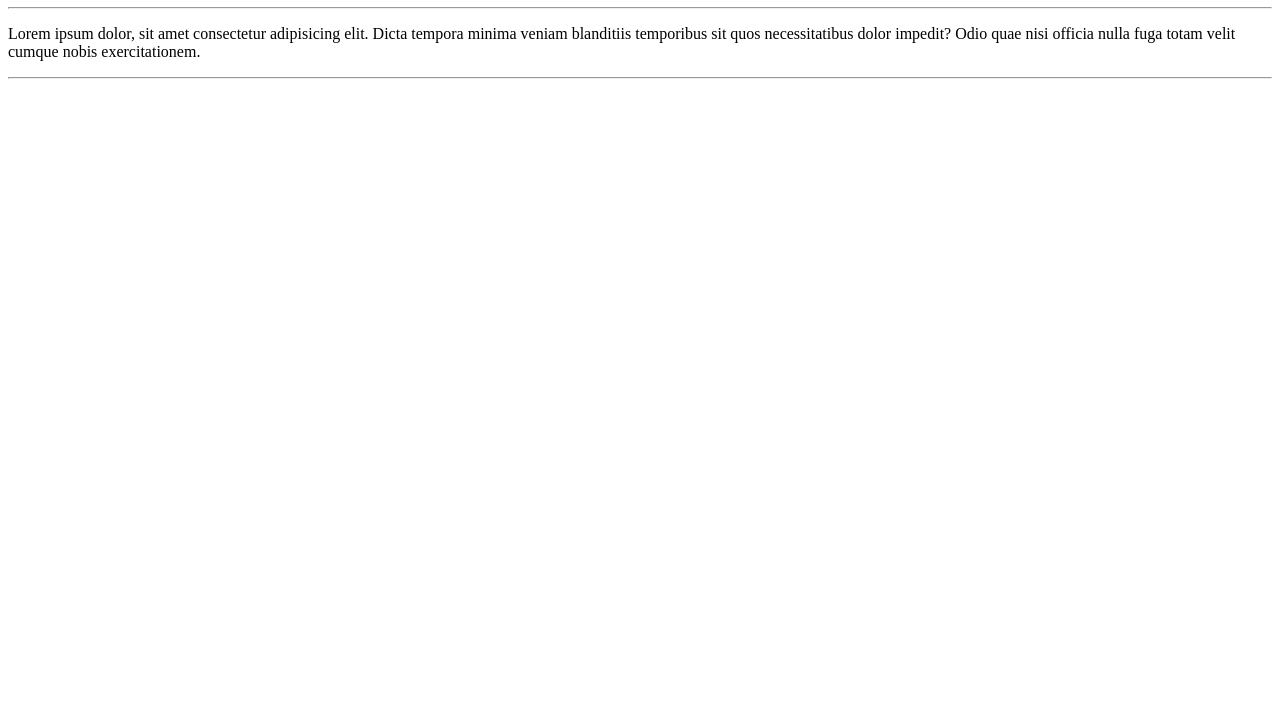
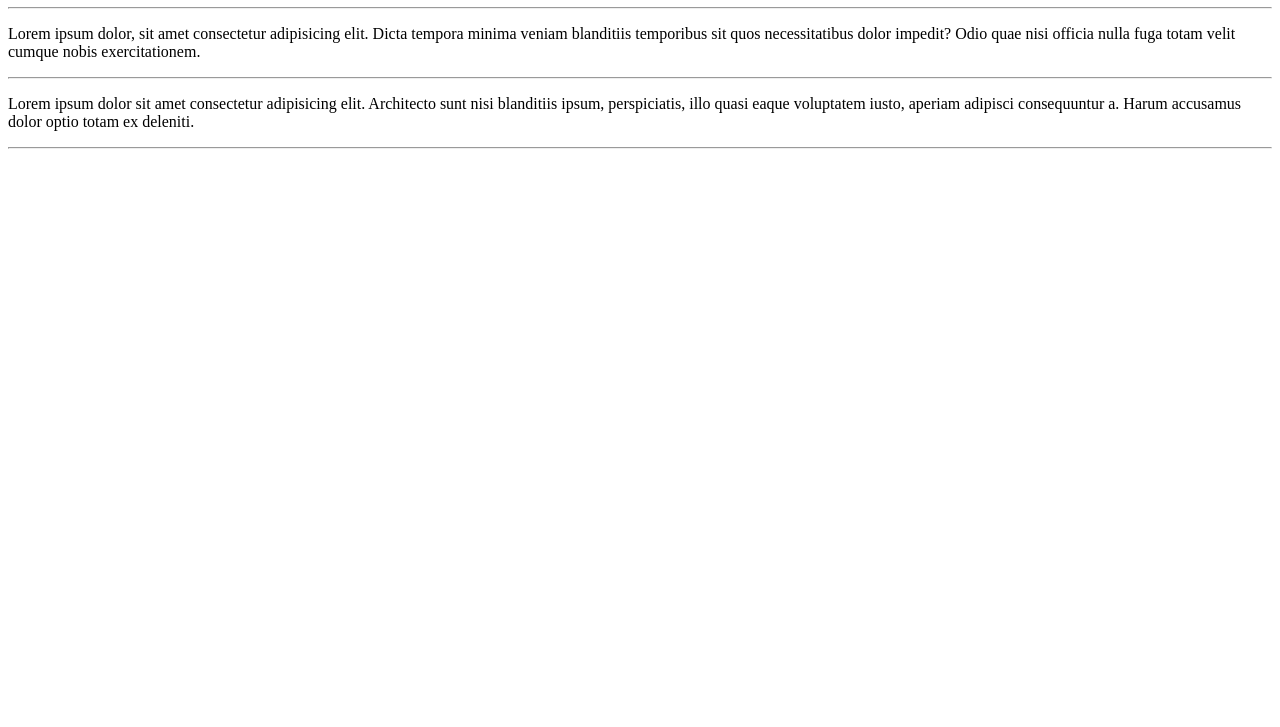
Before and after one commit to joseritavitor/Ola_mundo, a plain HTML site: page site-exemplo/index.html in a window 1280 px wide. Shown: the part 73-800 px from the top of the page. Drawn offline with Linux system fonts and the light colour scheme.

Commit message:
Adicionei um paragráfo.

```diff
--- a/site-exemplo/index.html
+++ b/site-exemplo/index.html
@@ -11,5 +11,7 @@
     <hr>
     <p>Lorem ipsum dolor, sit amet consectetur adipisicing elit. Dicta tempora minima veniam blanditiis temporibus sit quos necessitatibus dolor impedit? Odio quae nisi officia nulla fuga totam velit cumque nobis exercitationem.</p>
     <hr>
+    <p>Lorem ipsum dolor sit amet consectetur adipisicing elit. Architecto sunt nisi blanditiis ipsum, perspiciatis, illo quasi eaque voluptatem iusto, aperiam adipisci consequuntur a. Harum accusamus dolor optio totam ex deleniti.</p>
+    <hr>
 </body>
 </html>
```
